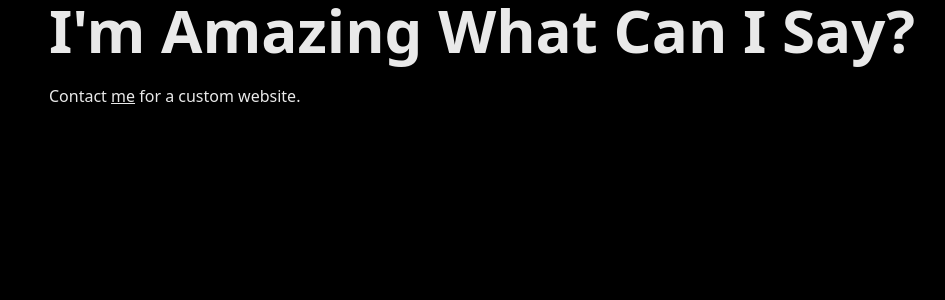
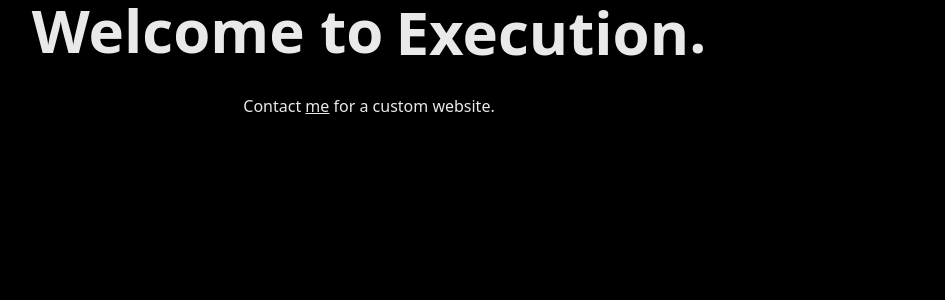
Before and after one commit to lincolngarcia/lincolngarcia, a Nuxt app: page / in a window 1280 px wide. Shown: the top 300 px of the page, without its empty margins (271-1216 px from the left). Built offline with nearby package versions, Linux system fonts and the light colour scheme.

Commit message:
carousel

```diff
--- a/css/sovereign.css
+++ b/css/sovereign.css
@@ -7,5 +7,4 @@
 html{
   background-color: black;
   color: rgb(233, 233, 233);
-  @apply px-80
 }
--- a/pages/index.vue
+++ b/pages/index.vue
@@ -1,6 +1,16 @@
 <template>
-  <div>
-    <h2 class='text-6xl font-extrabold text-center whitespace-nowrap'>I'm Amazing What Can I Say?</h2>
+  <div class='text-center'>
+    <h2 class='text-6xl font-extrabold whitespace-nowrap flex justify-center'>
+      <span>Welcome to </span>
+      <span style='overflow: scroll; width: 275
+      ; height: 70px; margin-left: 0.75rem'>
+        <div class='lineUp'>
+          <p class='pb-4'>Progress</p>
+          <p class='pb-4'>Ingenuity</p>
+          <p class='pb-4'>Execution</p>
+        </div>
+      </span>.
+    </h2>
     <br />
     <p>Contact <a href='mailto: lincoln.ross.garcia@gmail.com' class='underline'>me</a> for a custom website.</p>
   </div>
@@ -19,25 +29,29 @@ export default {
 </script>
 
 <style >
-/* .lineUp {
-  animation: 4s anim-lineUp ease-out infinite;
-  animation-iteration-count: 1;
+.lineUp {
+  animation: 8s anim-lineUp ease-out 1;
+  animation-fill-mode: forwards;
 }
 @keyframes anim-lineUp {
   0% {
-    opacity: 0;
-    transform: translateY(20%);
+    transform: translateY(0%);
   }
-  20% {
-    opacity: 0;
+  10% {
+    transform: translateY(0%);
   }
-  50% {
-    opacity: 1;
-    transform: translateY(-20%);
+  27.5% {
+     transform: translateY(-32%);
+  }
+  43% {
+    transform: translateY(-66%);
+  }
+  90% {
+    transform: translateY(-66%);
   }
   100% {
-    opacity: 1;
-    transform: translateY(-40%);
+    transform: translateY(0%);
   }
-} */
+
+}
 </style>
--- /dev/null
+++ b/tailwind.config.js
@@ -0,0 +1,7 @@
+export const theme = {
+  extend: {
+    padding: {
+      '15_100': "15%"
+    }
+  }
+};
```
